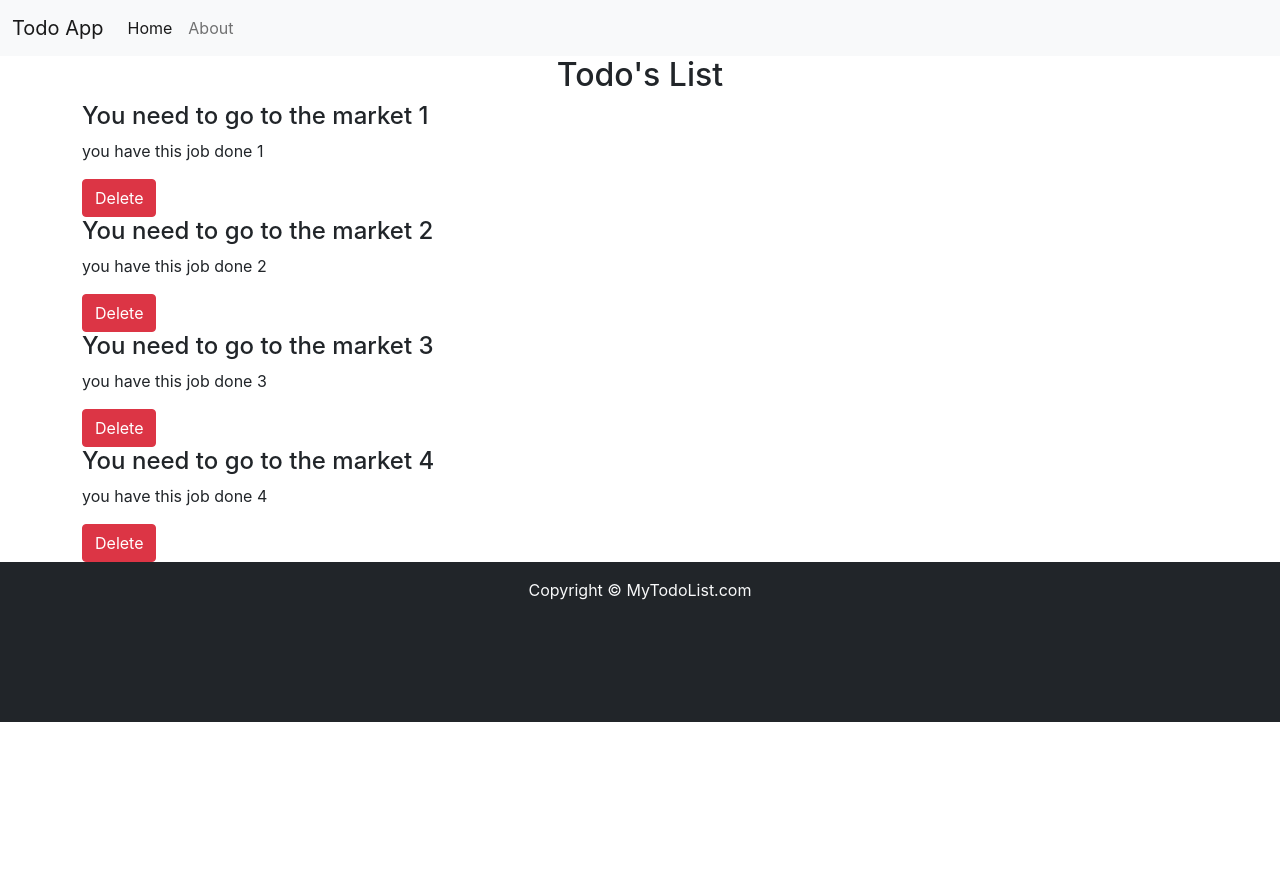
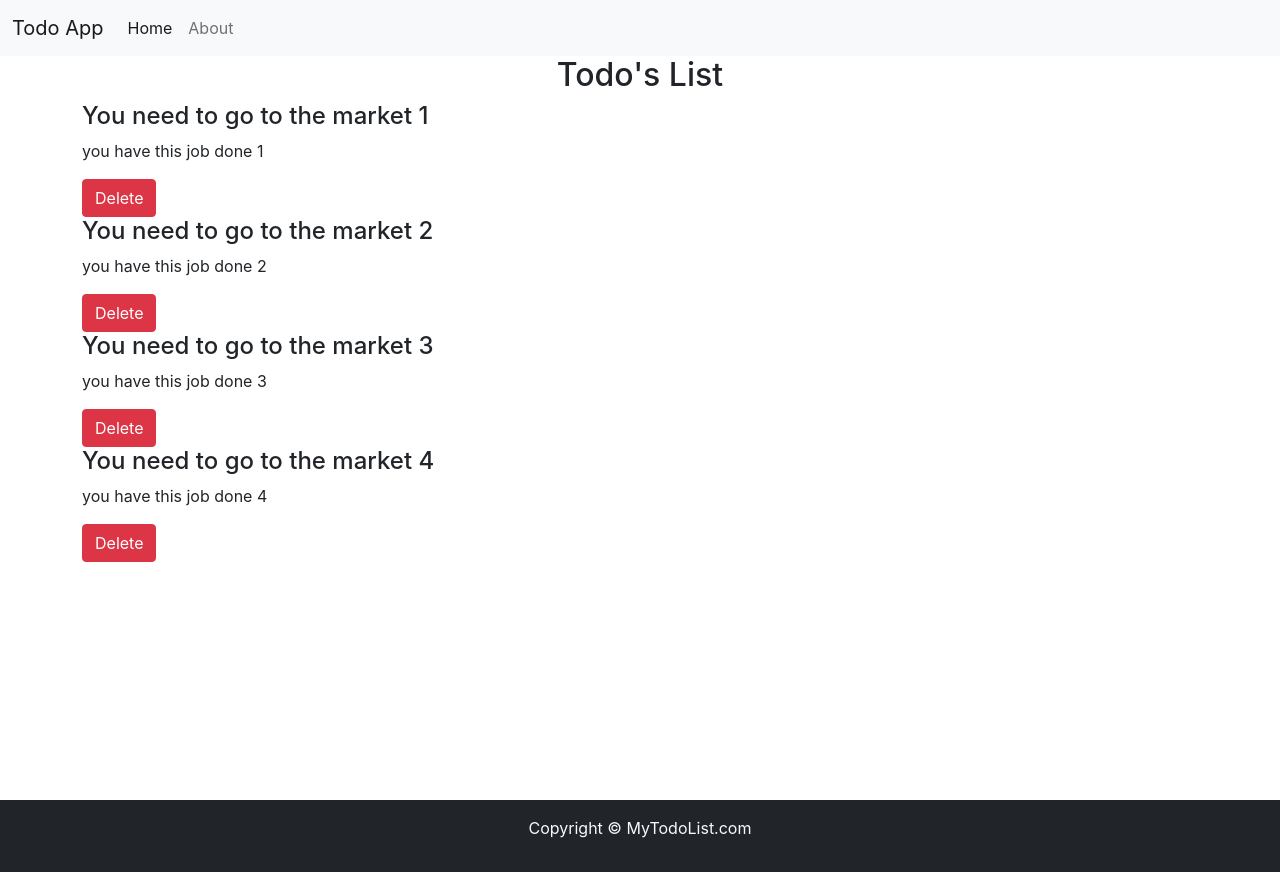
Before and after one commit to uzairqq/React-Js, a React (Create React App) app: page / in a window 1280 px wide. Before the commit the page ends 800 px from the top, so only its background shows below. Built offline with nearby package versions, Linux system fonts and the light colour scheme.

Commit message:
Footer Changes

```diff
--- a/src/components/Footer.js
+++ b/src/components/Footer.js
@@ -2,12 +2,12 @@ import React from "react";
 
 const Footer = () => {
   let footerStyle={
-    position: "sticky",
-    height: "20vh",
+    position: "absolute",
+    top: "100vh",
     width: "100%"
   }
   return (
-    <footer  className="bg-dark text-light py-3" style={footerStyle}>
+    <footer className="bg-dark text-light py-3" style={footerStyle}>
       <p className="text-center">
         Copyright &copy; MyTodoList.com
       </p>
```
